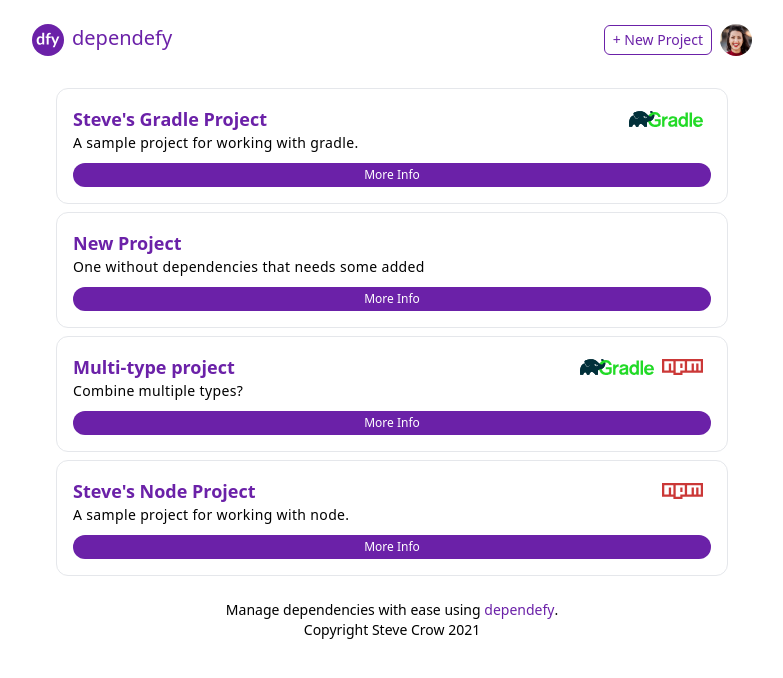
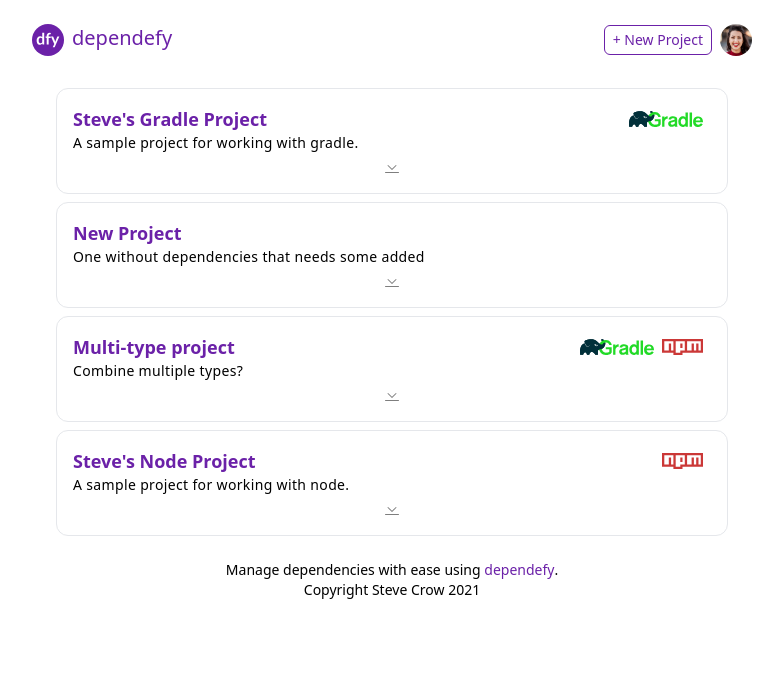
Before and after one commit to cr0wst/dependefy, a Svelte app: page / in a window 1280 px wide. Shown: the top 678 px of the page, without its empty margins (248-1031 px from the left). Built offline with nearby package versions, Linux system fonts and the light colour scheme.

Commit message:
Change button to chevron.

```diff
--- a/src/components/DependencyCard.svelte
+++ b/src/components/DependencyCard.svelte
@@ -65,18 +65,12 @@
                 Delete Project
             </button>
         </div>
-
-        <div class="mx-auto w-full pt-2">
-            <button on:click={() => expanded = false}
-                    class="rounded-full text-purple-800 bg-white border border-purple-800 text-xs py-1 px-2 mx-auto w-full">
-                Collapse More Info
-            </button>
+        <div class="mx-auto w-full pt-2 text-center text-gray-400" on:click={() => expanded = !expanded}>
+            <img class="mx-auto opacity-50" src="images/chevron-bar-up.svg">
         </div>
     {:else}
-        <div class="mx-auto w-full pt-2">
-            <button on:click={() => expanded = true}
-                    class="rounded-full text-white bg-purple-800 text-xs py-1 px-2 mx-auto w-full">More Info
-            </button>
+        <div class="mx-auto w-full pt-2 text-center text-gray-400" on:click={() => expanded = !expanded}>
+            <img class="mx-auto opacity-50" src="images/chevron-bar-down.svg">
         </div>
     {/if}
 </div>
```
Also changed, not shown: public/images/chevron-bar-down.svg (added), public/images/chevron-bar-up.svg (added).
